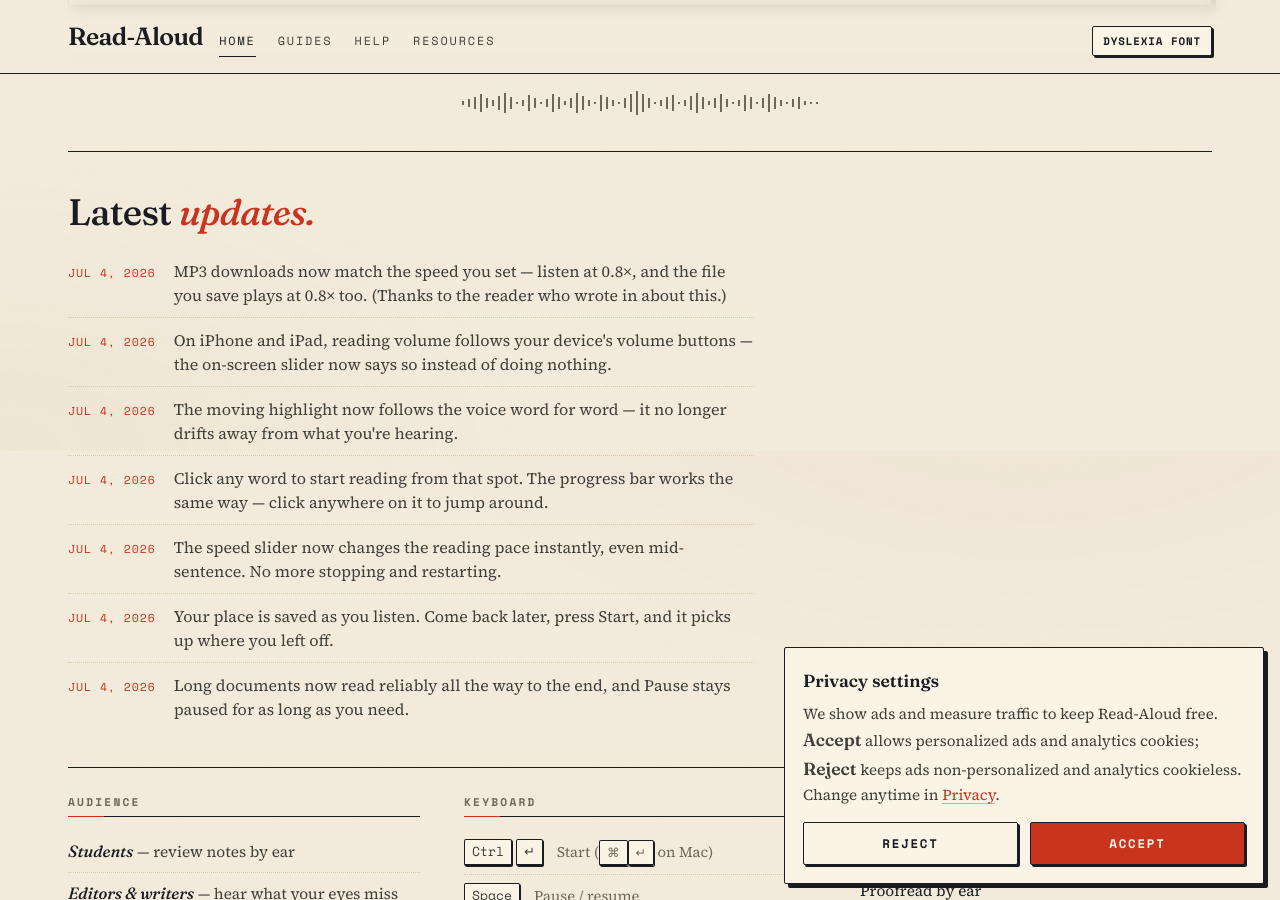
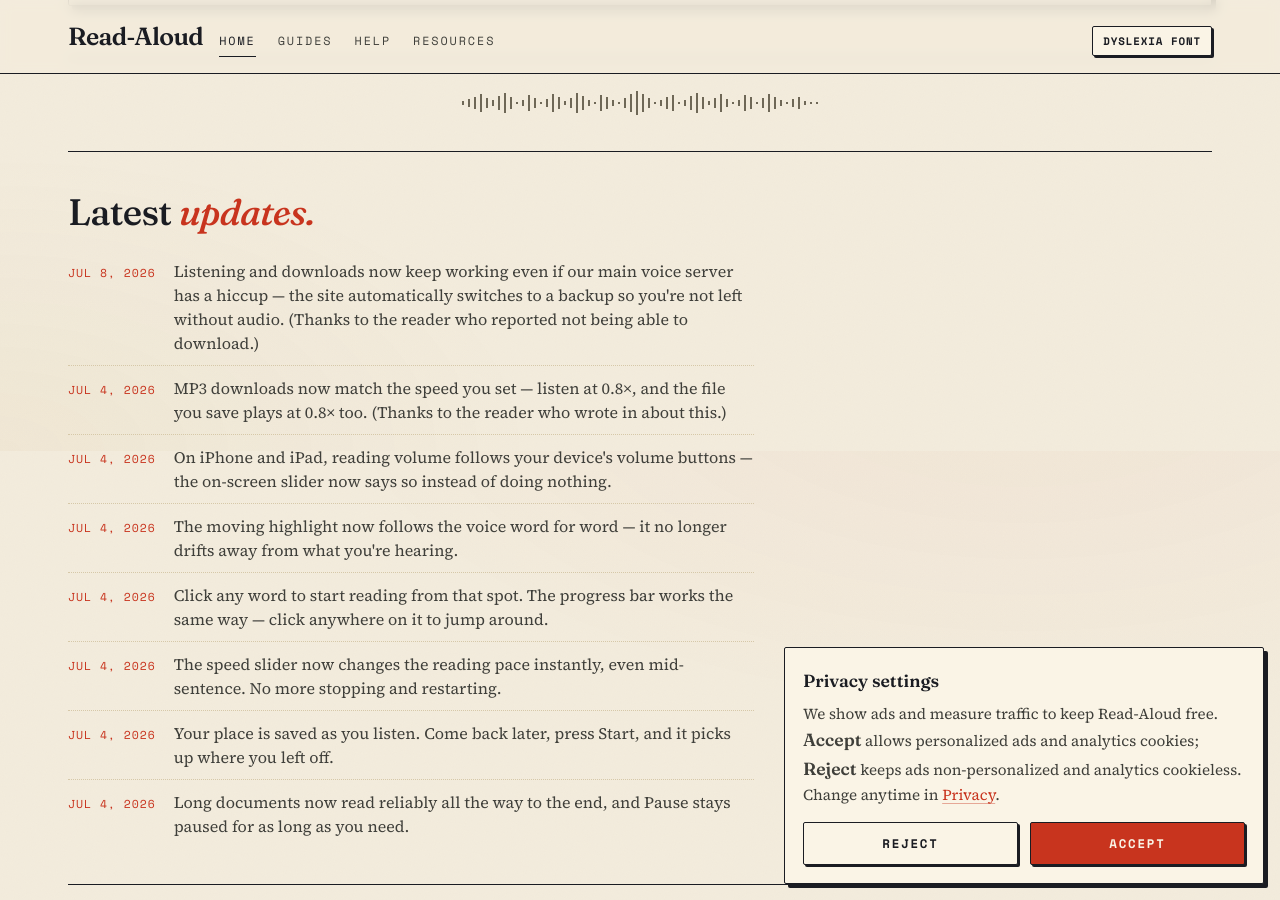
Before and after one commit to ndaly111/read-aloud, a Jekyll site: the page index.html, which Jekyll copies as it is, in a window 1280 px wide and 900 px high, scrolled down 1349 px. Built offline with Jekyll 4.4.1, drawn with Linux system fonts in a browser that asks for light colours; part of the change alters nothing that is shown.

Commit message:
Restore Render as a TTS failover backup; add timed-endpoint failover
The July-4 timed player only ever hit the primary (mini-PC tunnel); a primary
outage dropped users to a browser voice with no download. Re-add Render (which
auto-deploys the same code) as a second endpoint and give fetchTimedSegment the
same stick-to-what-works failover fetchChunkWithRetry already had. Cloudflare
returns 502/530 in <1s when the origin is down, so failover is fast — not the
slow-dead-host retgoing that got the old fallback removed.

Co-Authored-By: Claude Fable 5 <noreply@anthropic.com>
Claude-Session: https://claude.ai/code/session_01Le2zhQX5YUVeQjVWjgxrWz

```diff
--- a/index.html
+++ b/index.html
@@ -206,6 +206,10 @@
   <h2 id="updates-heading" class="updates-heading">Latest <em>updates.</em></h2>
   <ul class="updates-list">
     <li>
+      <span class="upd-date">Jul 8, 2026</span>
+      <span class="upd-text">Listening and downloads now keep working even if our main voice server has a hiccup — the site automatically switches to a backup so you're not left without audio. (Thanks to the reader who reported not being able to download.)</span>
+    </li>
+    <li>
       <span class="upd-date">Jul 4, 2026</span>
       <span class="upd-text">MP3 downloads now match the speed you set — listen at 0.8×, and the file you save plays at 0.8× too. (Thanks to the reader who wrote in about this.)</span>
     </li>
@@ -380,7 +384,7 @@ mespeak.loadVoice("https://cdn.jsdelivr.net/npm/mespeak@2.0.2/voices/en/en.json"
 </script>
 
 <!-- main logic -->
-<script src="readaloud.js?v=20260704c"></script>
+<script src="readaloud.js?v=20260708a"></script>
 
 <!-- visit counter + goal fill -->
 <script>
--- a/readaloud.js
+++ b/readaloud.js
@@ -4,16 +4,21 @@ const LANGS = { en: 'English', es: 'Spanish', fr: 'French', de: 'German', it: 'I
 const $ = (id) => document.getElementById(id);
 
 // Edge TTS API endpoints, in priority order.
-// Self-hosted via Cloudflare Tunnel from the mini PC. The old Render fallback
-// was retired 2026-04 — leaving it here made every mid-read hiccup burn up to
-// a minute of retries against a dead host before recovering.
+// Primary: self-hosted via Cloudflare Tunnel from the mini PC.
+// Backup: Render (auto-deploys the same code on every push, so it stays current).
+// When the primary is down, Cloudflare returns 502/530 in well under a second, so
+// failover to Render is fast — this is NOT the slow-retry-against-a-dead-host setup
+// that got the old fallback removed in 2026-04. activeTtsUrl sticks to whichever
+// endpoint last worked, so only the first request after an outage pays the switch.
 const TTS_ENDPOINTS = [
   'https://tts.read-aloud.com',
+  'https://read-aloud-s4ov.onrender.com',
 ];
 let activeTtsUrl = TTS_ENDPOINTS[0];
 
-// Billing + Studio (ElevenLabs) premium voices live only on the self-hosted mini PC,
-// never on the Render fallback — so these calls always target the primary endpoint.
+// Billing + Studio (ElevenLabs) premium voices live only on the self-hosted mini PC
+// (licenses DB + ElevenLabs key aren't on Render) — so these always target the
+// primary. Free neural voices, which is what almost everyone uses, do fail over.
 const BILLING_URL = TTS_ENDPOINTS[0];
 const LICENSE_KEY_LS = 'ra_license_key';
 let license = null;        // {key, plan, status, char_cap, char_used, char_remaining}
@@ -587,13 +592,20 @@ function segmentTextWithOffsets(text, maxLen) {
 // .legacy=true on 404 so the caller can fall back to the old endpoint while
 // a fresh server deploy is still rolling out.
 async function fetchTimedSegment(seg, voiceId, label) {
+  // Try the last-known-good endpoint first, then any other configured endpoint —
+  // so a mini-PC outage fails over to Render instead of dropping to a browser voice
+  // (which can't be downloaded). Only if EVERY endpoint 404s do we fall back to the
+  // legacy chunked player (means the servers are up but too old for /api/tts/timed).
+  const urlOrder = [activeTtsUrl, ...TTS_ENDPOINTS.filter(u => u !== activeTtsUrl)];
   let lastErr;
-  for (let attempt = 1; attempt <= 3; attempt++) {
+  let all404 = true;
+  for (const url of urlOrder) {
+    for (let attempt = 1; attempt <= 2; attempt++) {
       if (attempt > 1) await new Promise(r => setTimeout(r, 800 * attempt));
       try {
         const controller = new AbortController();
         const timeout = setTimeout(() => controller.abort(), 45000);
-      const r = await fetch(`${activeTtsUrl}/api/tts/timed`, {
+        const r = await fetch(`${url}/api/tts/timed`, {
           method: 'POST',
           headers: { 'Content-Type': 'application/json' },
           body: JSON.stringify({ text: seg.text, voice: voiceId }),
@@ -601,10 +613,10 @@ async function fetchTimedSegment(seg, voiceId, label) {
         });
         clearTimeout(timeout);
         if (r.status === 404) {
-        const e = new Error('timed endpoint unavailable');
-        e.legacy = true;
-        throw e;
-      }
+          lastErr = new Error('timed endpoint unavailable');
+          break; // this server lacks the endpoint — try the next one, not more attempts
+        }
+        all404 = false;
         if (!r.ok) {
           const err = await r.json().catch(() => ({}));
           throw new Error(err.detail || `API error ${r.status}`);
@@ -616,13 +628,25 @@ async function fetchTimedSegment(seg, voiceId, label) {
         if (bytes.length < 100) throw new Error('audio too small');
         seg.blob = new Blob([bytes], { type: 'audio/mpeg' });
         seg.words = (d.words || []).map(w => [w[0] / 1000, w[1] + seg.start]);
+        if (activeTtsUrl !== url) {
+          console.log(`Switched active TTS endpoint to ${url}`);
+          activeTtsUrl = url;
+        }
         console.log(`Timed segment ${label}: ${bytes.length} bytes, ${seg.words.length} word anchors`);
         return seg;
       } catch (e) {
-      if (e.legacy) throw e;
+        all404 = false;
         lastErr = e;
-      console.warn(`Timed segment ${label} attempt ${attempt} failed:`, e.message);
-    }
+        console.warn(`Timed segment ${label} via ${url} attempt ${attempt} failed:`, e.message);
+      }
+    }
+  }
+  // Every reachable server returned 404 → the endpoint doesn't exist yet; let the
+  // caller drop to the legacy chunked player (which has its own endpoint failover).
+  if (all404) {
+    const e = lastErr || new Error('timed endpoint unavailable');
+    e.legacy = true;
+    throw e;
   }
   throw lastErr || new Error('segment fetch failed');
 }
```
Lines whose indentation alone changed are shown as unchanged.
